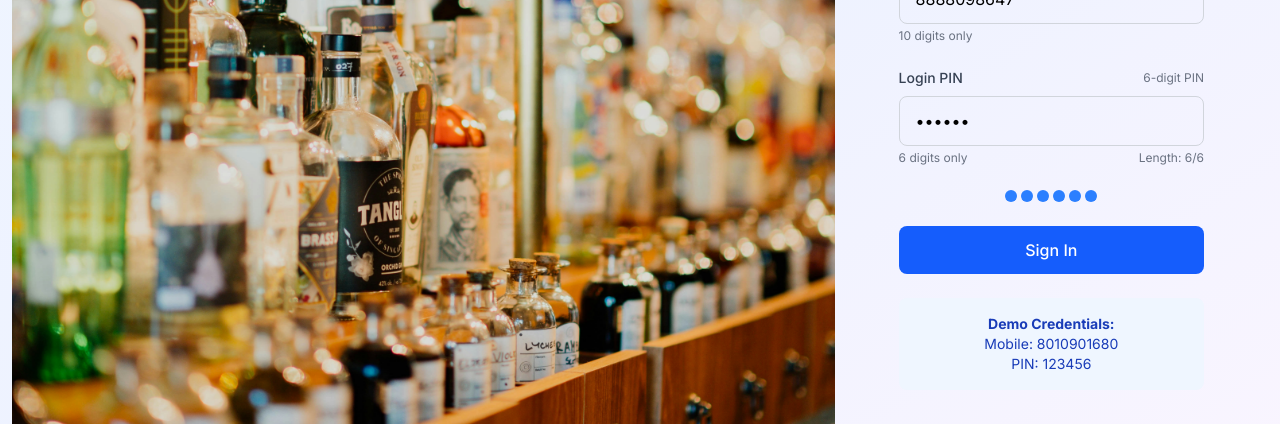
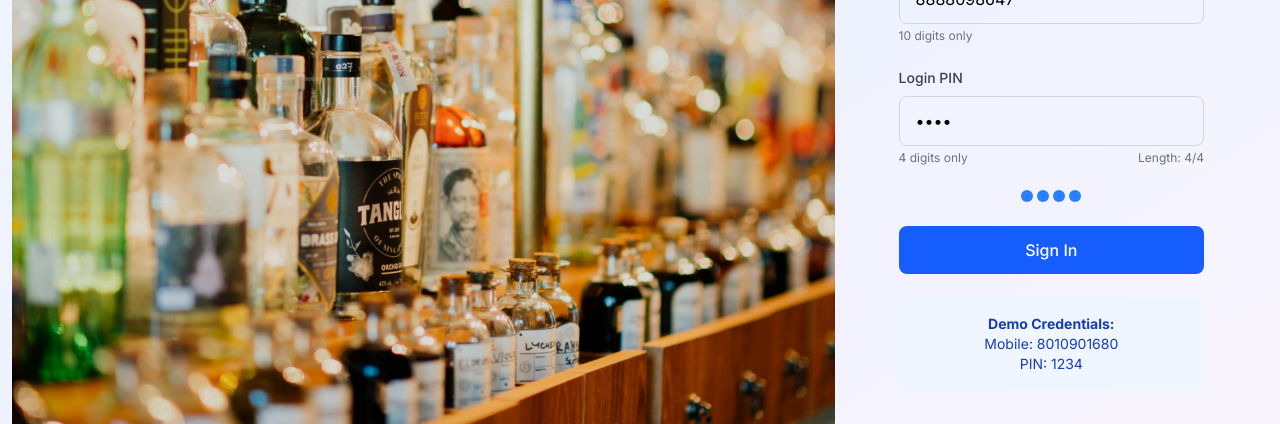
Before and after one commit to Anumesh08/liqor-inventory-system, a Next.js app: page /login in a window 1280 px wide. Shown: the part 310-734 px from the top of the page. Built offline with nearby package versions, Linux system fonts and the light colour scheme; no server answers.

Commit message:
updated pin number 6-02-2026

```diff
--- a/src/app/login/page.tsx
+++ b/src/app/login/page.tsx
@@ -122,7 +122,7 @@ export default function LoginPage() {
                   <br />
                   Mobile: 8010901680
                   <br />
-                  PIN: 123456
+                  PIN: 1234
                 </p>
               </div>
 
--- a/src/components/auth/LoginForm.tsx
+++ b/src/components/auth/LoginForm.tsx
@@ -14,7 +14,7 @@ export default function LoginForm({
   error,
 }: LoginFormProps) {
   const [mobile_no, setMobileNo] = useState("8888098647");
-  const [login_pin, setLoginPin] = useState("123456");
+  const [login_pin, setLoginPin] = useState("1234");
 
   const handleSubmit = (e: React.FormEvent) => {
     e.preventDefault();
@@ -23,7 +23,7 @@ export default function LoginForm({
 
   const fillDemoData = () => {
     setMobileNo("8888098647");
-    setLoginPin("123456");
+    setLoginPin("1234");
   };
 
   const clearForm = () => {
@@ -73,36 +73,35 @@ export default function LoginForm({
         <p className="text-xs text-gray-500 mt-1">10 digits only</p>
       </div>
 
-      {/* PIN - Updated for 6 digits */}
+      {/* PIN - Updated for 4 digits */}
       <div>
         <div className="flex justify-between items-center mb-2">
           <label className="block text-sm font-medium text-gray-700">
             Login PIN
           </label>
-          <span className="text-xs text-gray-500">6-digit PIN</span>
         </div>
         <input
           type="password"
           value={login_pin}
           onChange={(e) =>
-            setLoginPin(e.target.value.replace(/\D/g, "").slice(0, 6))
+            setLoginPin(e.target.value.replace(/\D/g, "").slice(0, 4))
           }
           className="w-full px-4 py-3 border text-black border-gray-300 rounded-lg focus:ring-2 focus:ring-blue-500 focus:border-transparent outline-none transition"
-          placeholder="Enter 6-digit PIN"
-          pattern="[0-9]{6}"
-          maxLength={6}
+          placeholder="Enter 4-digit PIN"
+          pattern="[0-9]{4}"
+          maxLength={4}
           required
           disabled={loading}
         />
         <div className="flex justify-between mt-1">
-          <p className="text-xs text-gray-500">6 digits only</p>
-          <p className="text-xs text-gray-500">Length: {login_pin.length}/6</p>
+          <p className="text-xs text-gray-500">4 digits only</p>
+          <p className="text-xs text-gray-500">Length: {login_pin.length}/4</p>
         </div>
       </div>
 
       {/* PIN Visual Indicator (Optional) */}
       <div className="flex justify-center space-x-1">
-        {Array.from({ length: 6 }).map((_, index) => (
+        {Array.from({ length: 4 }).map((_, index) => (
           <div
             key={index}
             className={`w-3 h-3 rounded-full ${
```
